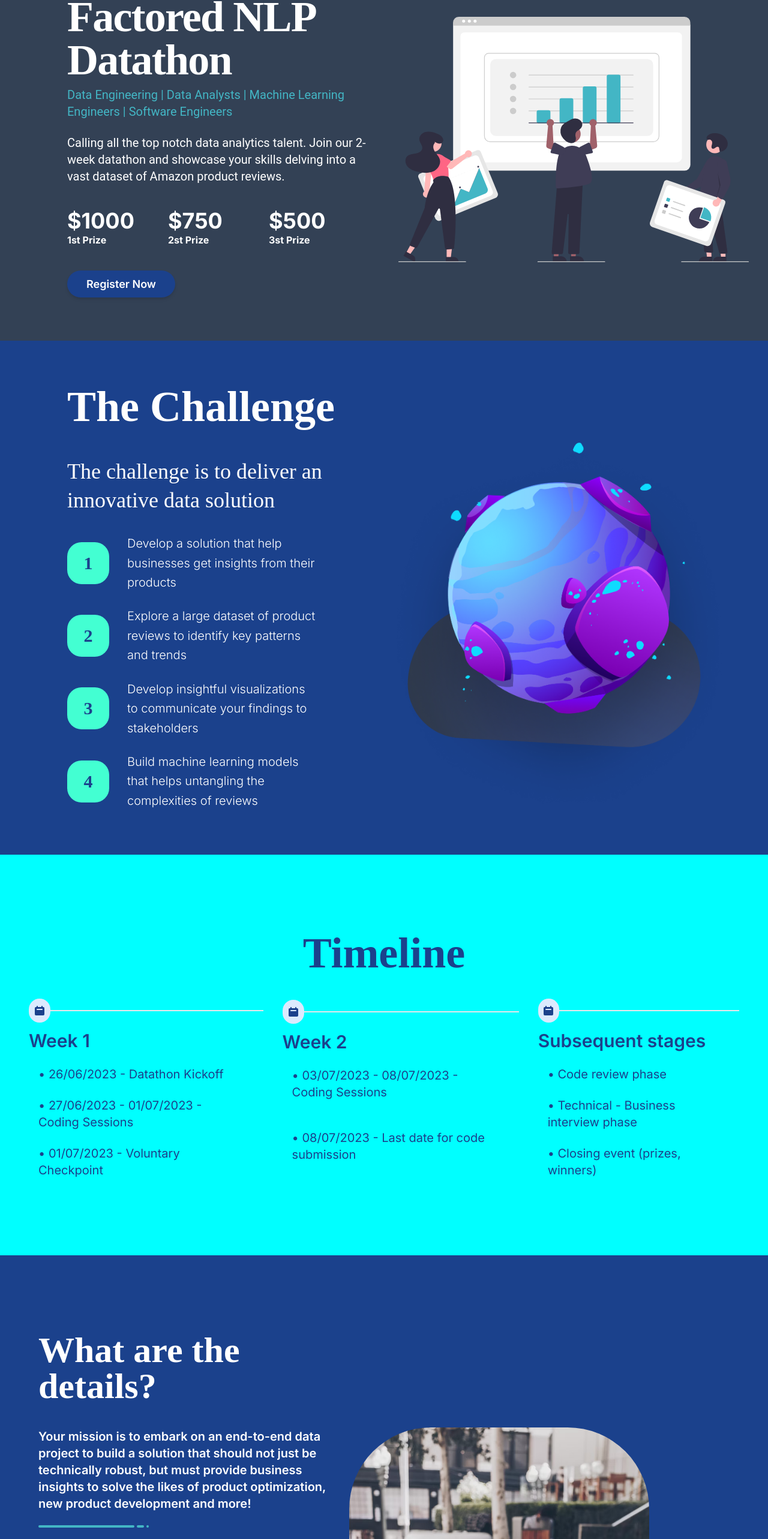
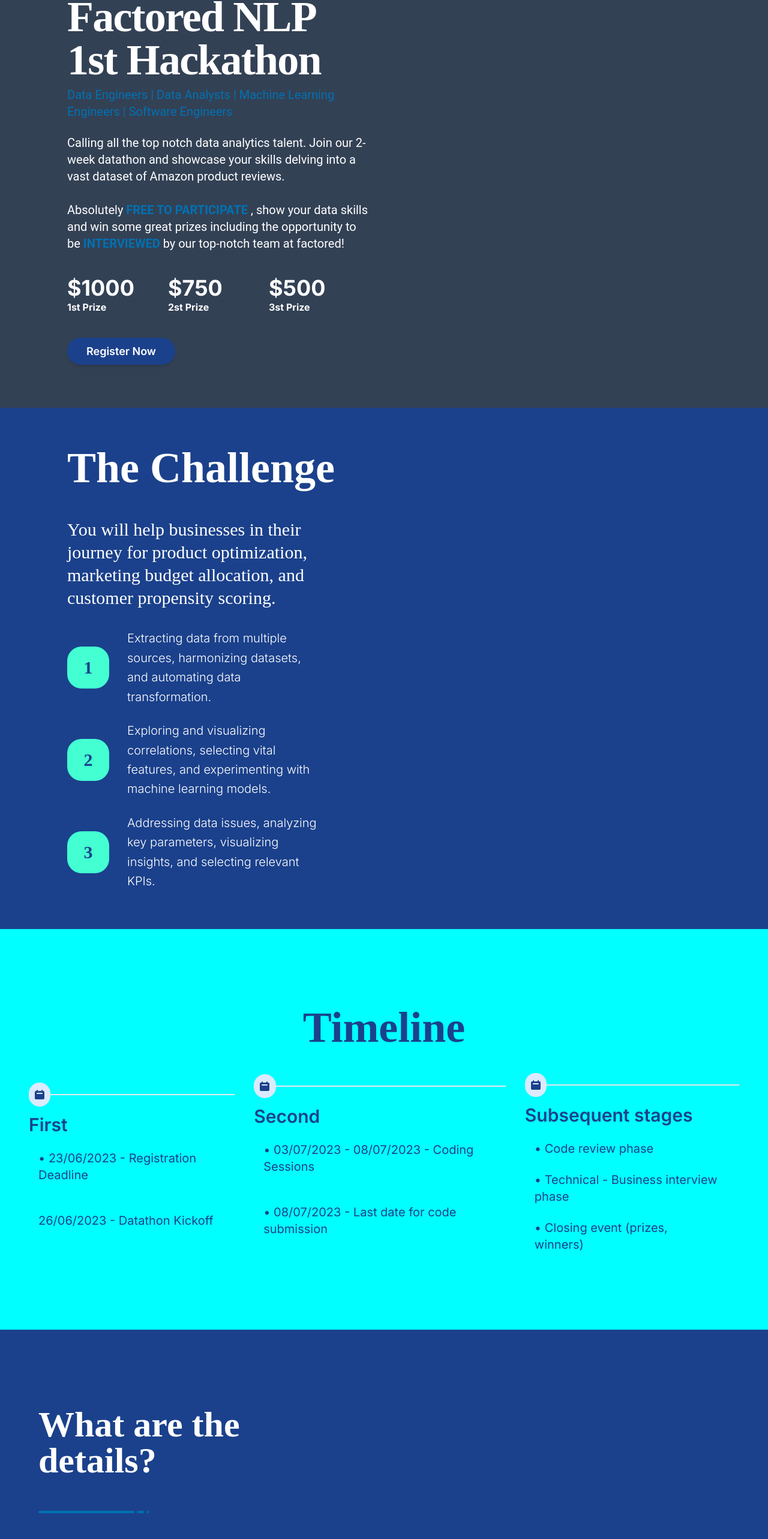
Before and after one commit to Ciroye/hackaton_factored, a Next.js app: page / in a window 1280 px wide. Shown: the part 210-2776 px from the top of the page at 60% size. Built offline with nearby package versions, Linux system fonts and the light colour scheme.

Commit message:
add new texts

```diff
--- a/components/Challenge.js
+++ b/components/Challenge.js
@@ -11,10 +11,9 @@ import {
 
 const Challenge = () => {
   const challengesFeatures = [
-    'Develop a solution that help businesses get insights from their products',
-    'Explore a large dataset of product reviews to identify key patterns and trends',
-    'Develop insightful visualizations to communicate your findings to stakeholders',
-    'Build machine learning models that helps untangling the complexities of reviews',
+    'Extracting data from multiple sources, harmonizing datasets, and automating data transformation.',
+    'Exploring and visualizing correlations, selecting vital features, and experimenting with machine learning models.',
+    'Addressing data issues, analyzing key parameters, visualizing insights, and selecting relevant KPIs.',
   ]
 
   return (
@@ -34,8 +33,10 @@ const Challenge = () => {
             <h2 className="flex w-full pb-12 font-extrabold text-white text-7xl justify-left font-abril">
               The Challenge
             </h2>
-            <h2 className={`text-4xl text-white font-abril leading-[48px] `}>
-              The challenge is to deliver an innovative data solution
+            <h2 className={`text-3xl text-white font-abril leading-[38px] `}>
+              You will help businesses in their journey for product
+              optimization, marketing budget allocation, and customer propensity
+              scoring.
             </h2>
             <div className="flex flex-col gap-6 mt-8 mr-8">
               {challengesFeatures.map((feature, index) => (
@@ -61,13 +62,13 @@ const Challenge = () => {
               className="flex items-center justify-center flex-1 mt-6"
               variants={challangeVariantsImage('left')}
             >
-              <Image
+              {/* <Image
                 className="mt-12"
                 src="/get-started.png"
                 alt=""
                 width={600}
                 height={600}
-              />
+              /> */}
             </motion.div>
           </div>
         </motion.div>
--- a/components/Details.js
+++ b/components/Details.js
@@ -13,17 +13,17 @@ const Details = () => {
     {
       title: 'Where?',
       description:
-        'The hackathon is online. Over [Discord, Slack] you’ll have the opportunity to connect with other participants and Factored Experts. We’ll also be hosting workshops, keynotes and mentoring sessions.',
+        "The hackathon will take place online. Over [Discord, Slack], you'll have the opportunity to connect with other participants and Factored Experts. We'll also be hosting workshops, keynotes, and mentoring sessions.",
     },
     {
       title: 'Who?',
       description:
-        'We welcome anyone with experience with at least 1+ years of Data analytics experience in any field regarding Machine Learning, Data Engineering and Data Analytics.',
+        'We welcome anyone with experience and/or interest in data analytics in any field related to Machine Learning, Software Engineering, Data Engineering, and Data Analytics.',
     },
     {
       title: 'How?',
       description:
-        'Tha hackathon will take place over two weeks (See Timeline). There will be commit windows for you to push your changes to GitHub between XX:XX and XX:XX every day. We have set up a [Discord, Slack] to help you connect with us and other participants. Through this platform we will be sharing real time updates about the hackathon and logistics. To communicate with your team you’re free to use any platform of your choosing.',
+        'The hackathon spans over two weeks (see the Timeline section). Code commit windows will be available daily for you to push your changes to GitHub between XX:XX and XX:XX. Join our [Discord, Slack] community to stay updated on real-time hackathon news and logistics. Communicate with your team through any platform of your choice.',
     },
   ]
 
@@ -45,12 +45,7 @@ const Details = () => {
               <h2 className="flex w-full mb-10 text-6xl font-bold text-white justify-left font-abril">
                 What are the details?
               </h2>
-              <h1 className="text-xl font-semibold text-white">
-                Your mission is to embark on an end-to-end data project to build
-                a solution that should not just be technically robust, but must
-                provide business insights to solve the likes of product
-                optimization, new product development and more!
-              </h1>
+              <h1 className="text-xl font-semibold text-white"></h1>
 
               <div className="mt-2">
                 <span className="inline-block w-40 h-1 rounded-full bg-principal"></span>
@@ -78,13 +73,13 @@ const Details = () => {
             className="hidden lg:flex lg:items-center lg:w-1/2 lg:justify-center"
             variants={challangeVariantsImage('left', 'tween', 0.2, 1)}
           >
-            <Image
+            {/* <Image
               className="object-cover rounded-[136px]"
               src="/details.png"
               alt=""
               width={500}
               height={500}
-            />
+            /> */}
           </motion.div>
         </div>
 
--- a/components/Hero.js
+++ b/components/Hero.js
@@ -19,16 +19,29 @@ const Hero = () => {
           className="flex-[0.95] flex justify-center flex-col pl-20"
         >
           <h3 className="mb-2 font-extrabold tracking-tight text-7xl font-abril">
-            Factored NLP Datathon
+            Factored NLP 1st Hackathon
           </h3>
           <h4 className="mb-6 text-xl text-principal font-roboto">
-            Data Engineering | Data Analysts | Machine Learning Engineers |
+            Data Engineers | Data Analysts | Machine Learning Engineers |
             Software Engineers
           </h4>
           <p className="mb-6 text-xl text-white font-roboto">
             Calling all the top notch data analytics talent. Join our 2-week
             datathon and showcase your skills delving into a vast dataset of
             Amazon product reviews.
+            <br />
+            <br />
+            Absolutely
+            <a>
+              <span className="font-bold text-principal">
+                {' '}
+                FREE TO PARTICIPATE{' '}
+              </span>
+            </a>
+            , show your data skills and win some great prizes including the
+            opportunity to be
+            <a className="font-bold text-principal"> INTERVIEWED </a>
+            by our top-notch team at factored!
           </p>
           <div className="py-4">
             <div className="grid row-gap-8 sm:grid-cols-3">
@@ -69,13 +82,13 @@ const Hero = () => {
           variants={fadeIn('left', 'tween', 0.1, 1)}
           className="mb-12"
         >
-          <Image
-            src="/hero2.svg"
-            className="w-full "
+          {/* <Image
+            src="/image_2.jpg"
+            className="rounded-xl shadow-xl "
             alt=""
             width={500}
-            height={500}
-          />
+            height={200}
+          /> */}
         </motion.div>
       </motion.div>
     </section>
--- a/components/Timeline.js
+++ b/components/Timeline.js
@@ -20,7 +20,7 @@ const Timeline = () => {
           whileInView="show"
           className="items-center sm:flex"
         >
-          <li className="relative mx-4 ">
+          <li className="relative pb-6 mx-4">
             <div className="flex items-center">
               <div className="z-10 flex items-center justify-center w-10 h-10 bg-blue-100 rounded-full ring-0 ring-whit ">
                 <svg
@@ -40,21 +40,16 @@ const Timeline = () => {
               <div className="hidden sm:flex w-full bg-gray-200 h-0.5"></div>
             </div>
             <div className="mt-3 sm:pr-8">
-              <h3 className="text-3xl font-semibold text-second">Week 1</h3>
+              <h3 className="text-3xl font-semibold text-second">First</h3>
               <ul>
                 <li className="ml-4">
                   <p className="mt-6 text-xl font-normal text-second">
-                    • 26/06/2023 - Datathon Kickoff
+                    • 23/06/2023 - Registration Deadline
                   </p>
                 </li>
                 <li className="ml-4">
-                  <p className="mt-6 text-xl font-normal text-second">
-                    • 27/06/2023 - 01/07/2023 - Coding Sessions
-                  </p>
-                </li>
-                <li className="ml-4">
-                  <p className="mt-6 text-xl font-normal text-second">
-                    • 01/07/2023 - Voluntary Checkpoint
+                  <p className="mt-12 text-xl font-normal text-second">
+                    26/06/2023 - Datathon Kickoff
                   </p>
                 </li>
               </ul>
@@ -80,7 +75,7 @@ const Timeline = () => {
               <div className="hidden sm:flex w-full bg-gray-200 h-0.5"></div>
             </div>
             <div className="mt-3 sm:pr-8">
-              <h3 className="text-3xl font-semibold text-second">Week 2</h3>
+              <h3 className="text-3xl font-semibold text-second">Second</h3>
               <ul>
                 <li className="ml-4">
                   <p className="mt-6 text-xl font-normal text-second">
--- a/tailwind.config.js
+++ b/tailwind.config.js
@@ -22,12 +22,13 @@ module.exports = {
       },
       colors: {
         letter: '#515151',
-        principal: '#43B6C5',
+        principal: '#0071B2',
         second: '#1B418C',
         third: '#334155',
         fourth: '#43FFD2',
         fifth: '#00FFFF',
         sixth: '#092C4C',
+        seventh: '#0043FF',
       },
     },
   },
```
Also changed, not shown: components/Criteria.js (+23 -24 lines), 2 other files (tests, documents, lock files or other folders).
